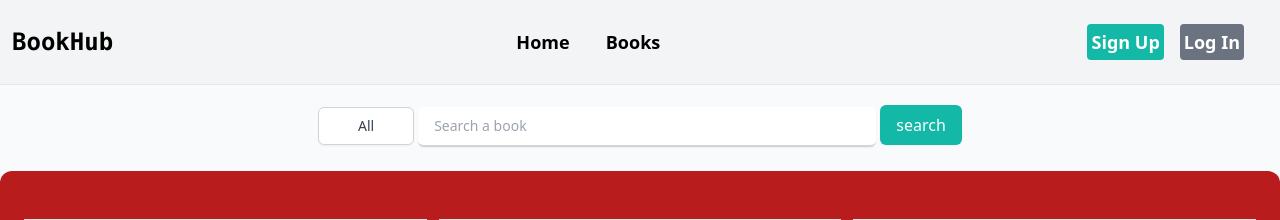
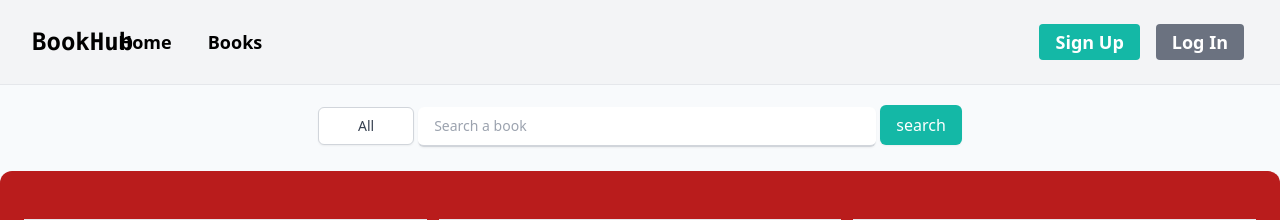
Before and after one commit to pbp-django-project/bookhub, a Django app: page /books/ in a window 1280 px wide. Shown: the top 220 px of the page. Run offline with Django 4.2, Linux system fonts and the light colour scheme; data comes from the database, SQL or seed files in the repository; some libraries are stand-ins or nearby versions.

Commit message:
update design a bit

```diff
--- a/main/templates/login.html
+++ b/main/templates/login.html
@@ -3,7 +3,7 @@
 
 {% block title %}Log In{% endblock title %}
 {% block content %}
-{% include 'header.html' %}
+
 <div class="w-1/2 my-6 mx-auto p-6 bg-gray-100 rounded-xl">
     <h1 class="mb-6 text-3xl text-center">Log In</h1>
 
@@ -34,5 +34,5 @@
 
     Don't have an account yet? <a class="text-teal-500 hover:text-teal-700" href="{% url 'main:signup' %}">Register Now</a>
 </div>
-{% include 'footer.html' %}
+
 {% endblock content %}
--- a/main/templates/signup.html
+++ b/main/templates/signup.html
@@ -3,7 +3,7 @@
 
 {% block title %}Sign Up{% endblock title %}
 {% block content %}
-{% include 'header.html' %}
+
 <div class="w-1/2 my-6 mx-auto p-6 bg-gray-100 rounded-xl">
     <h1 class="mb-6 text-3xl">Sign Up</h1>
 
@@ -44,5 +44,5 @@
         <button type="submit" class="py-1 px-8 text-lg bg-teal-500 hover:bg-teal-700 rounded-xl text-white">Submit</button>
     </form>
 </div>
-{% include 'footer.html' %}
+
 {% endblock content %}
--- a/templates/header.html
+++ b/templates/header.html
@@ -1,10 +1,9 @@
 <nav class="py-6 px-3 flex justify-between items-center border-b border-gray-200 bg-gray-100">
     <div>
-
-        <h1 class="text-2xl font-semibold font-mono"><a href="{% url 'main:homepage' %}">BookHub</a></h1>
+        <h1 class="text-2xl font-semibold font-mono ml-5"><a href="{% url 'main:homepage' %}">BookHub</a></h1>
     </div>
 
-    <div class="space-x-2">
+    <div class="space-x-2 -ml-96 mr-96">
         <a href="{% url 'main:homepage' %}" class="px-3 py-3 text-lg font-semibold hover:text-gray-600">Home</a>
         <a href="{% url 'books:show-books' %}" class="px-3 py-3 text-lg font-semibold hover:text-gray-600">Books</a>
         {% if user.is_authenticated %}
@@ -13,13 +12,13 @@
     </div>
     <div class="flex px-4">
         {% if user.is_authenticated %}
-            <a href="{% url 'main:logout' %}" class="px-1 py-1 mx-2 my-1 text-lg font-semibold bg-teal-500 text-white rounded hover:bg-teal-700">Logout</a>
+            <a href="{% url 'main:logout' %}" class="px-4 py-1 mx-2 my-1 text-lg font-semibold bg-teal-500 text-white rounded hover:bg-teal-700">Logout</a>
             {% if user.extenduser.profile_pict %}
                 <img src="{{user.extenduser.profile_pict.url}}" width="50" height="50" class="rounded-full">
             {% endif %}
         {% else %}
-            <a href="{% url 'main:signup' %}" class="px-1 py-1 mx-2 text-lg font-semibold bg-teal-500 text-white rounded hover:bg-teal-700">Sign Up</a>
-            <a href="{% url 'main:login' %}" class="px-1 py-1 mx-2 text-lg font-semibold bg-gray-500 text-white rounded hover:bg-teal-700">Log In</a>
+            <a href="{% url 'main:signup' %}" class="px-4 py-1 mx-2 text-lg font-semibold bg-teal-500 text-white rounded hover:bg-teal-700">Sign Up</a>
+            <a href="{% url 'main:login' %}" class="px-4 py-1 mx-2 text-lg font-semibold bg-gray-500 text-white rounded hover:bg-teal-700">Log In</a>
         {% endif %}
     </div>
 </nav>
```
